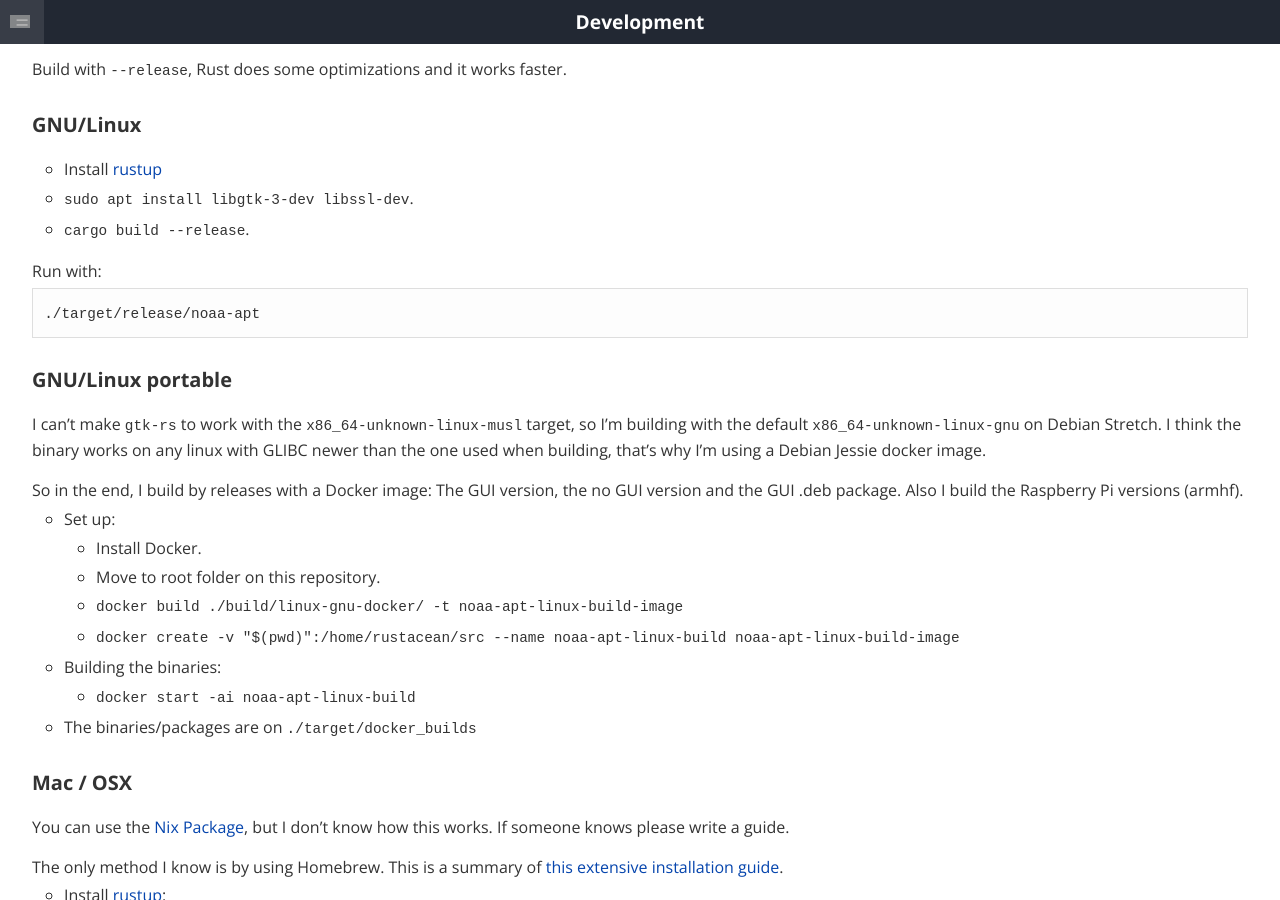
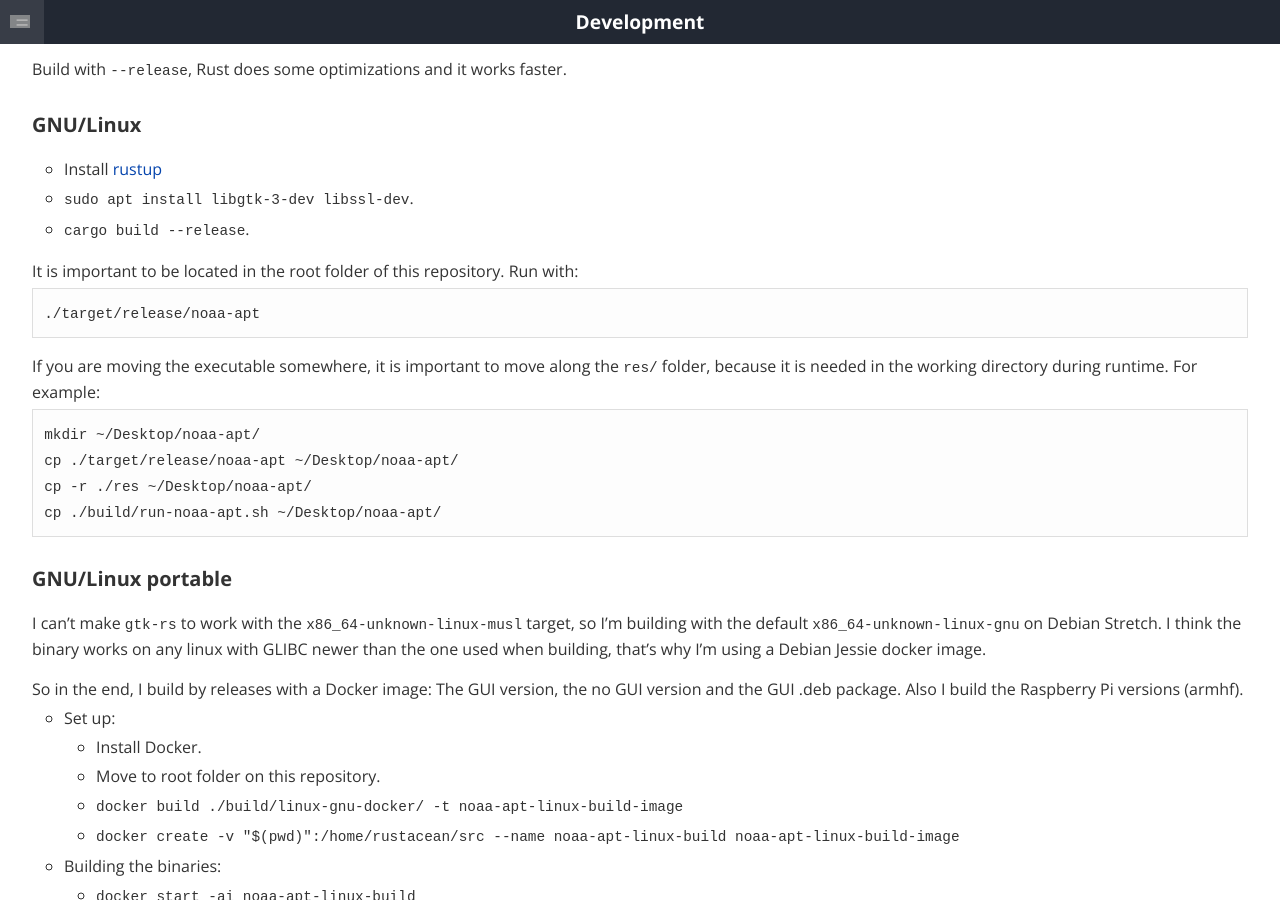
Before and after one commit to martinber/noaa-apt, a Jekyll site: the page built from docs/development.md, in a window 1280 px wide and 900 px high, scrolled down 2842 px. Built offline with Jekyll 4.4.1, drawn with Linux system fonts in a browser that asks for light colours.

Commit message:
Clearer compiling instructions for standalone GNU/Linux

```diff
--- a/docs/development.md
+++ b/docs/development.md
@@ -173,9 +173,18 @@ Build with `--release`, Rust does some optimizations and it works faster.
 
 - `cargo build --release`.
 
-Run with:
+It is important to be located in the root folder of this repository. Run with:
 
     ./target/release/noaa-apt
+
+If you are moving the executable somewhere, it is important to move along the
+`res/` folder, because it is needed in the working directory during runtime. For
+example:
+
+    mkdir ~/Desktop/noaa-apt/
+    cp ./target/release/noaa-apt ~/Desktop/noaa-apt/
+    cp -r ./res ~/Desktop/noaa-apt/
+    cp ./build/run-noaa-apt.sh ~/Desktop/noaa-apt/
 
 ### GNU/Linux portable
 
```
